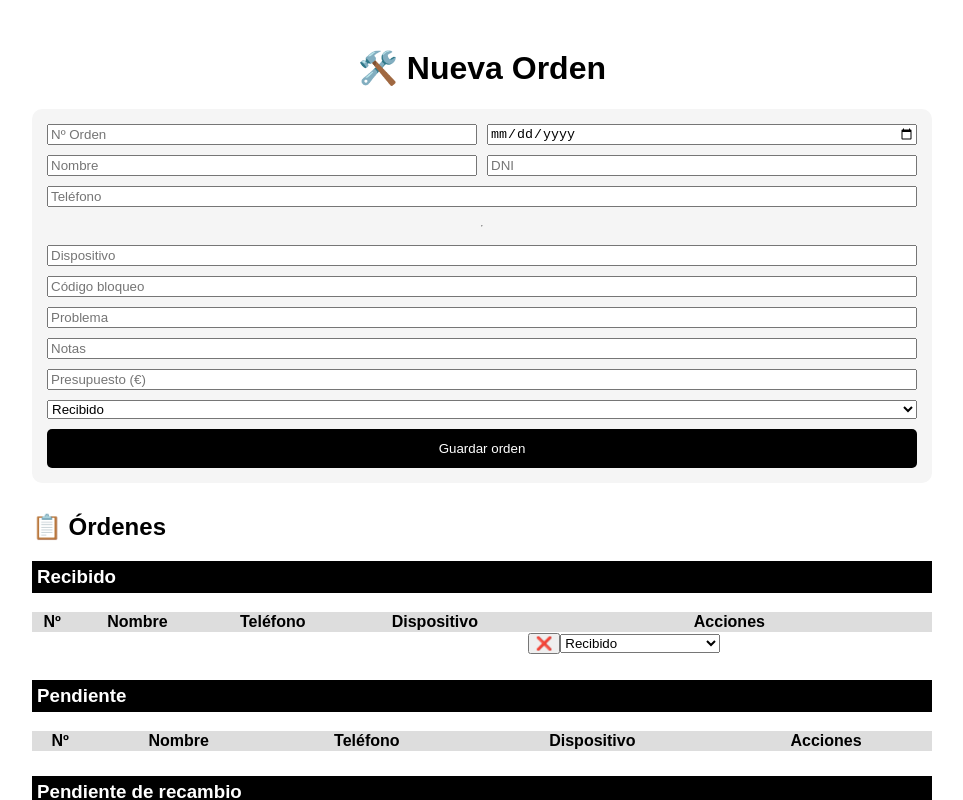
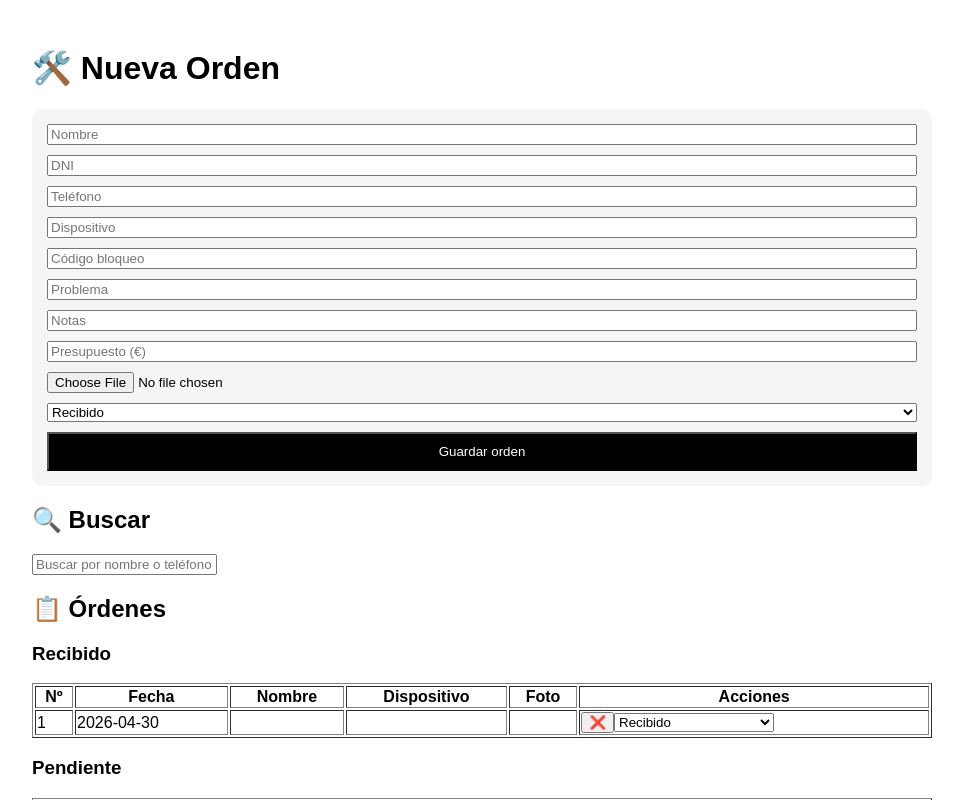
Before and after one commit to inkmobilecruzverde-hue/ink-mobile-app, a Next.js app: page / in a window 1280 px wide. Both pictures are taken after a click on the button "Guardar orden". Shown: the top 800 px of the page, without its empty margins (158-1121 px from the left). Built offline with nearby package versions, Linux system fonts and the light colour scheme.

Commit message:
Update page.jsx

```diff
--- a/app/page.jsx
+++ b/app/page.jsx
@@ -4,6 +4,7 @@ import { useState, useEffect } from "react";
 
 export default function Home() {
   const [ordenes, setOrdenes] = useState([]);
+  const [busqueda, setBusqueda] = useState("");
   const [form, setForm] = useState({
     numero: "",
     fecha: "",
@@ -16,12 +17,25 @@ export default function Home() {
     notas: "",
     presupuesto: "",
     estado: "Recibido",
+    foto: "",
   });
 
+  // 🔥 Cargar datos
   useEffect(() => {
     const datos = localStorage.getItem("ordenes");
     if (datos) setOrdenes(JSON.parse(datos));
   }, []);
+
+  // 🔥 Generar número automático
+  const generarNumero = () => {
+    if (ordenes.length === 0) return 1;
+    return Math.max(...ordenes.map(o => Number(o.numero))) + 1;
+  };
+
+  // 🔥 Fecha automática
+  const fechaHoy = () => {
+    return new Date().toISOString().split("T")[0];
+  };
 
   const guardar = (nuevas) => {
     setOrdenes(nuevas);
@@ -32,8 +46,25 @@ export default function Home() {
     setForm({ ...form, [e.target.name]: e.target.value });
   };
 
+  const handleFoto = (e) => {
+    const file = e.target.files[0];
+    if (!file) return;
+
+    const reader = new FileReader();
+    reader.onloadend = () => {
+      setForm({ ...form, foto: reader.result });
+    };
+    reader.readAsDataURL(file);
+  };
+
   const handleSubmit = () => {
-    const nuevas = [...ordenes, form];
+    const nuevaOrden = {
+      ...form,
+      numero: generarNumero(),
+      fecha: fechaHoy(),
+    };
+
+    const nuevas = [...ordenes, nuevaOrden];
     guardar(nuevas);
 
     setForm({
@@ -48,6 +79,7 @@ export default function Home() {
       notas: "",
       presupuesto: "",
       estado: "Recibido",
+      foto: "",
     });
   };
 
@@ -56,38 +88,35 @@ export default function Home() {
     guardar(nuevas);
   };
 
-  const cambiarEstado = (index, nuevoEstado) => {
+  const cambiarEstado = (index, estado) => {
     const nuevas = [...ordenes];
-    nuevas[index].estado = nuevoEstado;
+    nuevas[index].estado = estado;
     guardar(nuevas);
   };
 
+  const filtradas = ordenes.filter(o =>
+    o.nombre?.toLowerCase().includes(busqueda.toLowerCase()) ||
+    o.telefono?.includes(busqueda)
+  );
+
   return (
-    <div style={{ padding: 20, fontFamily: "Arial", maxWidth: 900, margin: "auto" }}>
+    <div style={{ padding: 20, maxWidth: 900, margin: "auto", fontFamily: "Arial" }}>
 
-      <h1 style={{ textAlign: "center" }}>🛠️ Nueva Orden</h1>
+      <h1>🛠️ Nueva Orden</h1>
 
       <div style={{ display: "grid", gap: 10, background: "#f5f5f5", padding: 15, borderRadius: 10 }}>
 
-        <div style={{ display: "grid", gridTemplateColumns: "1fr 1fr", gap: 10 }}>
-          <input name="numero" placeholder="Nº Orden" value={form.numero} onChange={handleChange} />
-          <input type="date" name="fecha" value={form.fecha} onChange={handleChange} />
-        </div>
-
-        <div style={{ display: "grid", gridTemplateColumns: "1fr 1fr", gap: 10 }}>
-          <input name="nombre" placeholder="Nombre" value={form.nombre} onChange={handleChange} />
-          <input name="dni" placeholder="DNI" value={form.dni} onChange={handleChange} />
-        </div>
-
+        <input name="nombre" placeholder="Nombre" value={form.nombre} onChange={handleChange} />
+        <input name="dni" placeholder="DNI" value={form.dni} onChange={handleChange} />
         <input name="telefono" placeholder="Teléfono" value={form.telefono} onChange={handleChange} />
-
-        <hr />
 
         <input name="dispositivo" placeholder="Dispositivo" value={form.dispositivo} onChange={handleChange} />
         <input name="codigo" placeholder="Código bloqueo" value={form.codigo} onChange={handleChange} />
         <input name="problema" placeholder="Problema" value={form.problema} onChange={handleChange} />
         <input name="notas" placeholder="Notas" value={form.notas} onChange={handleChange} />
         <input name="presupuesto" placeholder="Presupuesto (€)" value={form.presupuesto} onChange={handleChange} />
+
+        <input type="file" accept="image/*" onChange={handleFoto} />
 
         <select name="estado" value={form.estado} onChange={handleChange}>
           <option>Recibido</option>
@@ -96,49 +125,49 @@ export default function Home() {
           <option>Finalizado</option>
         </select>
 
-        <button
-          onClick={handleSubmit}
-          style={{
-            padding: 12,
-            background: "#000",
-            color: "#fff",
-            border: "none",
-            borderRadius: 5,
-            cursor: "pointer"
-          }}
-        >
+        <button onClick={handleSubmit} style={{ padding: 10, background: "black", color: "white" }}>
           Guardar orden
         </button>
       </div>
 
-      <h2 style={{ marginTop: 30 }}>📋 Órdenes</h2>
+      <h2 style={{ marginTop: 20 }}>🔍 Buscar</h2>
+      <input
+        placeholder="Buscar por nombre o teléfono"
+        value={busqueda}
+        onChange={(e) => setBusqueda(e.target.value)}
+      />
+
+      <h2 style={{ marginTop: 20 }}>📋 Órdenes</h2>
 
       {["Recibido", "Pendiente", "Pendiente de recambio", "Finalizado"].map((estado) => (
-        <div key={estado} style={{ marginBottom: 25 }}>
+        <div key={estado}>
+          <h3>{estado}</h3>
 
-          <h3 style={{ background: "#000", color: "#fff", padding: 5 }}>{estado}</h3>
-
-          <table width="100%" style={{ borderCollapse: "collapse" }}>
+          <table border="1" width="100%">
             <thead>
-              <tr style={{ background: "#ddd" }}>
+              <tr>
                 <th>Nº</th>
+                <th>Fecha</th>
                 <th>Nombre</th>
-                <th>Teléfono</th>
                 <th>Dispositivo</th>
+                <th>Foto</th>
                 <th>Acciones</th>
               </tr>
             </thead>
 
             <tbody>
-              {ordenes
+              {filtradas
                 .map((o, i) => ({ ...o, index: i }))
-                .filter((o) => o.estado === estado)
-                .map((o) => (
+                .filter(o => o.estado === estado)
+                .map(o => (
                   <tr key={o.index}>
                     <td>{o.numero}</td>
+                    <td>{o.fecha}</td>
                     <td>{o.nombre}</td>
-                    <td>{o.telefono}</td>
                     <td>{o.dispositivo}</td>
+                    <td>
+                      {o.foto && <img src={o.foto} width="50" />}
+                    </td>
                     <td>
                       <button onClick={() => eliminar(o.index)}>❌</button>
 
```
